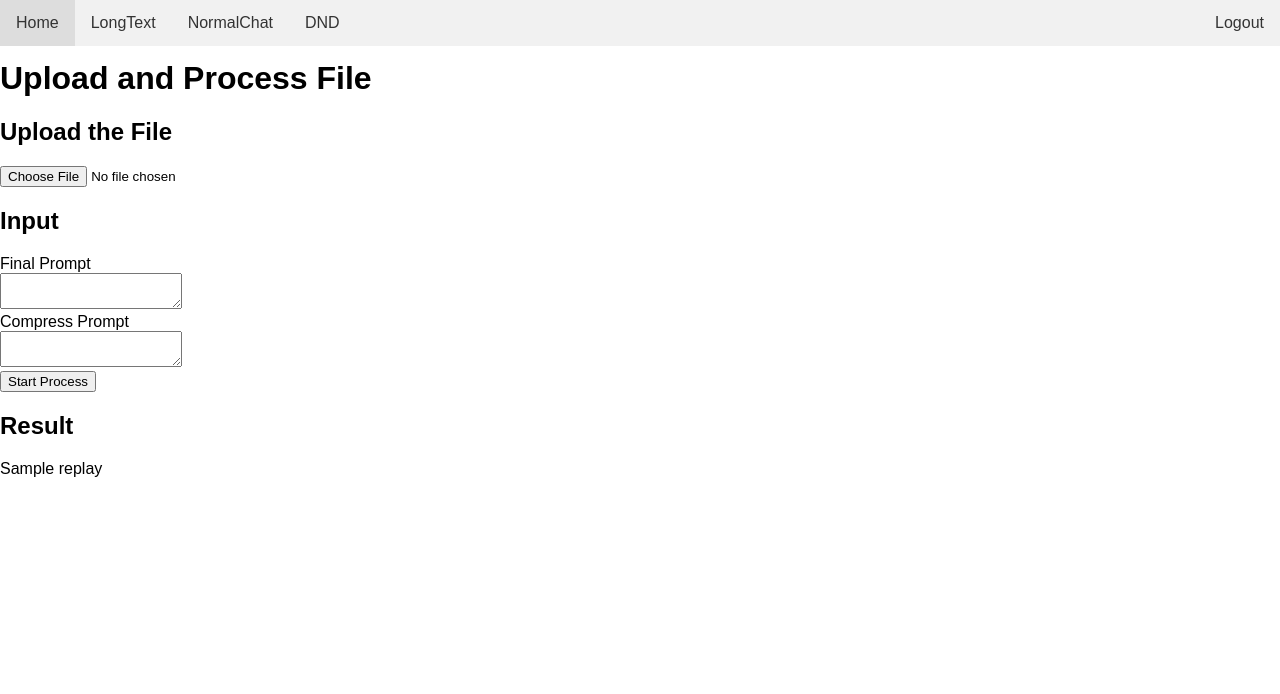
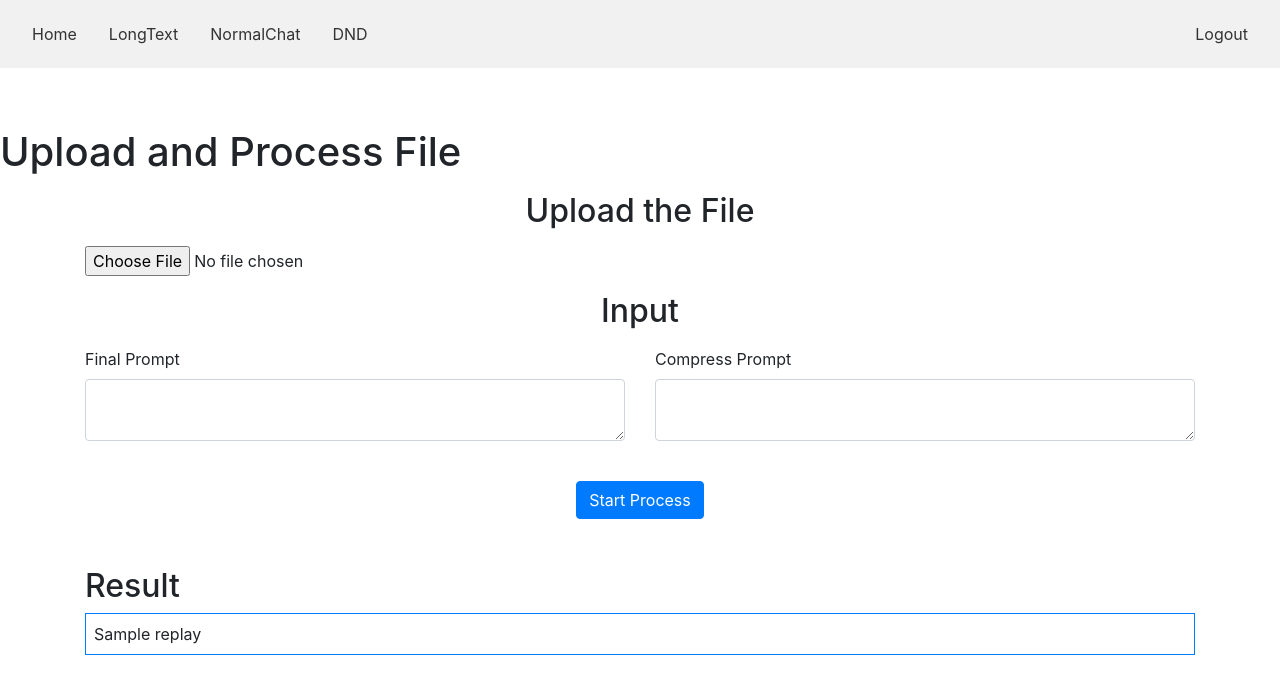
Before and after one commit to Newguinea/chatWithGPT, a Flask app: template app/templates/longtext.html in a window 1280 px wide. Shown: the top 694 px of the page. Run offline with Flask 3, Linux system fonts and the light colour scheme; tables that the repository leaves empty hold one stand-in row (values such as "Sample post"); the template is opened without the code that fills it: values that come from a table or form of the project are taken from there, most other values are stand-ins (such as "Sample title", 1, 10 or a date in 2020); some libraries are stand-ins or nearby versions.

Commit message:
boostrap to the longtext

```diff
--- a/app/templates/longtext.html
+++ b/app/templates/longtext.html
@@ -9,25 +9,39 @@
 {% endblock %}
 
 {% block content %}
-{#    <link rel="stylesheet" href="{{ url_for('static', filename='longText.css') }}">#}
+    <link href="https://stackpath.bootstrapcdn.com/bootstrap/4.3.1/css/bootstrap.min.css" rel="stylesheet" integrity="sha384-ggOyR0iXCbMQv3Xipma34MD+dH/1fQ784/j6cY/iJTQUOhcWr7x9JvoRxT2MZw1T" crossorigin="anonymous">
+    <script src="https://code.jquery.com/jquery-3.3.1.slim.min.js" integrity="sha384-q8i/X+965DzO0rT7abK41JStQIAqVgRVzpbzo5smXKp4YfRvH+8abtTE1Pi6jizo" crossorigin="anonymous"></script>
+    <script src="https://cdnjs.cloudflare.com/ajax/libs/popper.js/1.14.7/umd/popper.min.js" integrity="sha384-UO2eT0CpHqdSJQ6hJty5KVphtPhzWj9WO1clHTMGa3JDZwrnQq4sF86dIHNDz0W1" crossorigin="anonymous"></script>
+    <script src="https://stackpath.bootstrapcdn.com/bootstrap/4.3.1/js/bootstrap.min.js" integrity="sha384-JjSmVgyd0p3pXB1rRibZUAYoIIy6OrQ6VrjIEaFf/nJGzIxFDsf4x0xIM+B07jRM" crossorigin="anonymous"></script>
+    <div class="container">
+        <h2 class="my-3 text-center">Upload the File</h2>
+        <form id="upload-form" action="{{ url_for('longtextProcess') }}" method="POST" enctype="multipart/form-data" class="needs-validation" novalidate>
+            {{ form.hidden_tag() }}
+            <div class="form-group">
+                {{ form.file }}
+            </div>
 
-    <div id="content">
-        <div id="main-content">
-            <h2>Upload the File</h2>
-            <form id="upload-form" action="{{ url_for('longtextProcess') }}" method="POST" enctype="multipart/form-data">
-                {{ form.hidden_tag() }}
-                {{ form.file }}
-                <h2>Input</h2>
-                {{ form.final_prompt.label }}<br>
-                {{ form.final_prompt }}<br>
-                {{ form.compress_prompt.label }}<br>
-                {{ form.compress_prompt }}<br>
-                <input type="submit" value="Start Process">
-            </form>
-            {% if replay %}
+            <h2 class="my-3 text-center">Input</h2>
+            <div class="row">
+                <div class="col-md-6 form-group">
+                    {{ form.final_prompt.label }}<br>
+                    {{ form.final_prompt(class="form-control") }}<br>
+                </div>
+                <div class="col-md-6 form-group">
+                    {{ form.compress_prompt.label }}<br>
+                    {{ form.compress_prompt(class="form-control") }}<br>
+                </div>
+            </div>
+            <div class="form-group text-center">
+                <input type="submit" class="btn btn-primary" value="Start Process">
+            </div>
+        </form>
+
+        {% if replay %}
+            <div class="mt-5">
                 <h2>Result</h2>
-                <p>{{ replay }}</p>
-            {% endif %}
-        </div>
+                <p class="border border-primary p-2">{{ replay }}</p>
+            </div>
+        {% endif %}
     </div>
 {% endblock %}
```
Also changed, not shown: app/static/longText.css (+7 -33 lines), app.db.
